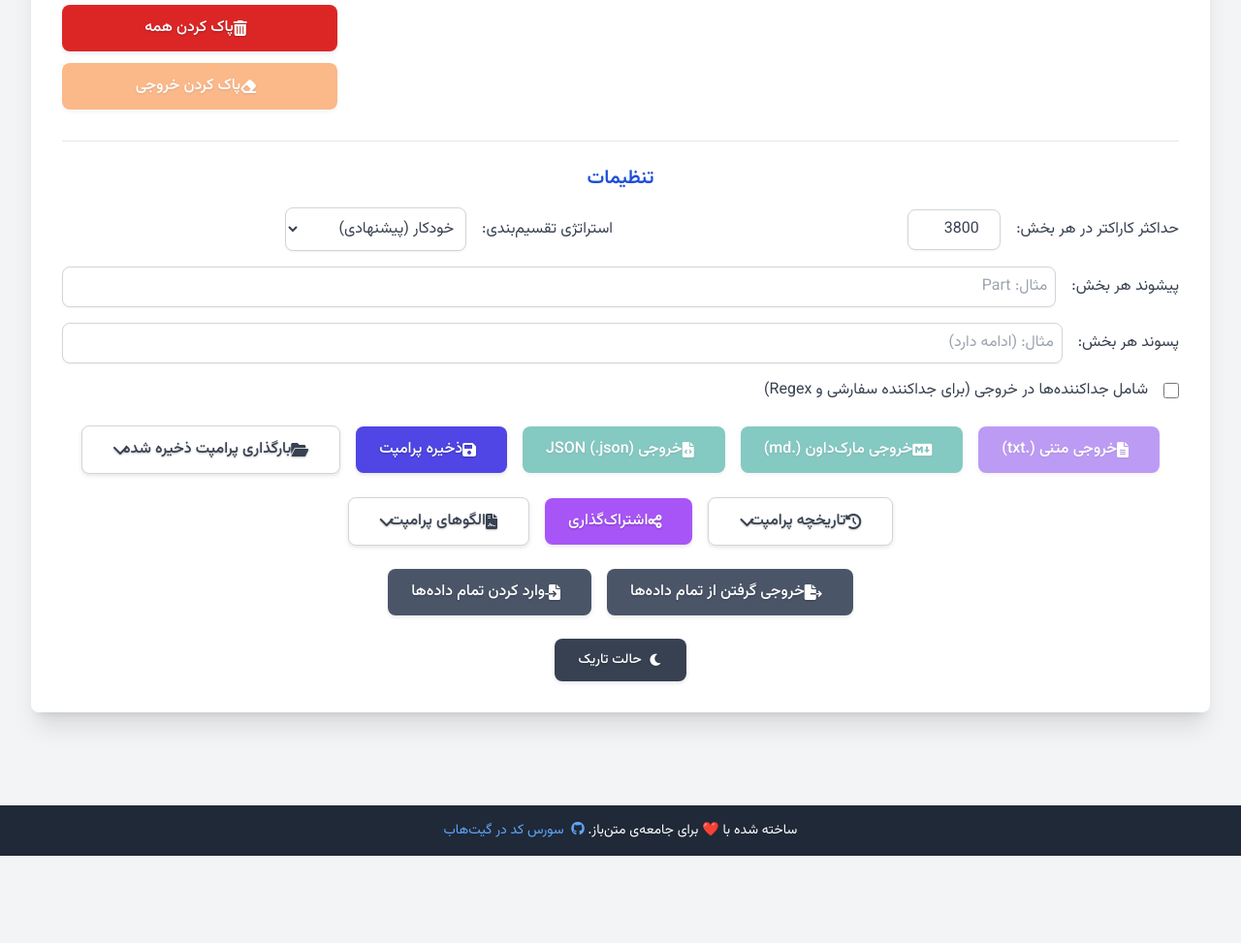
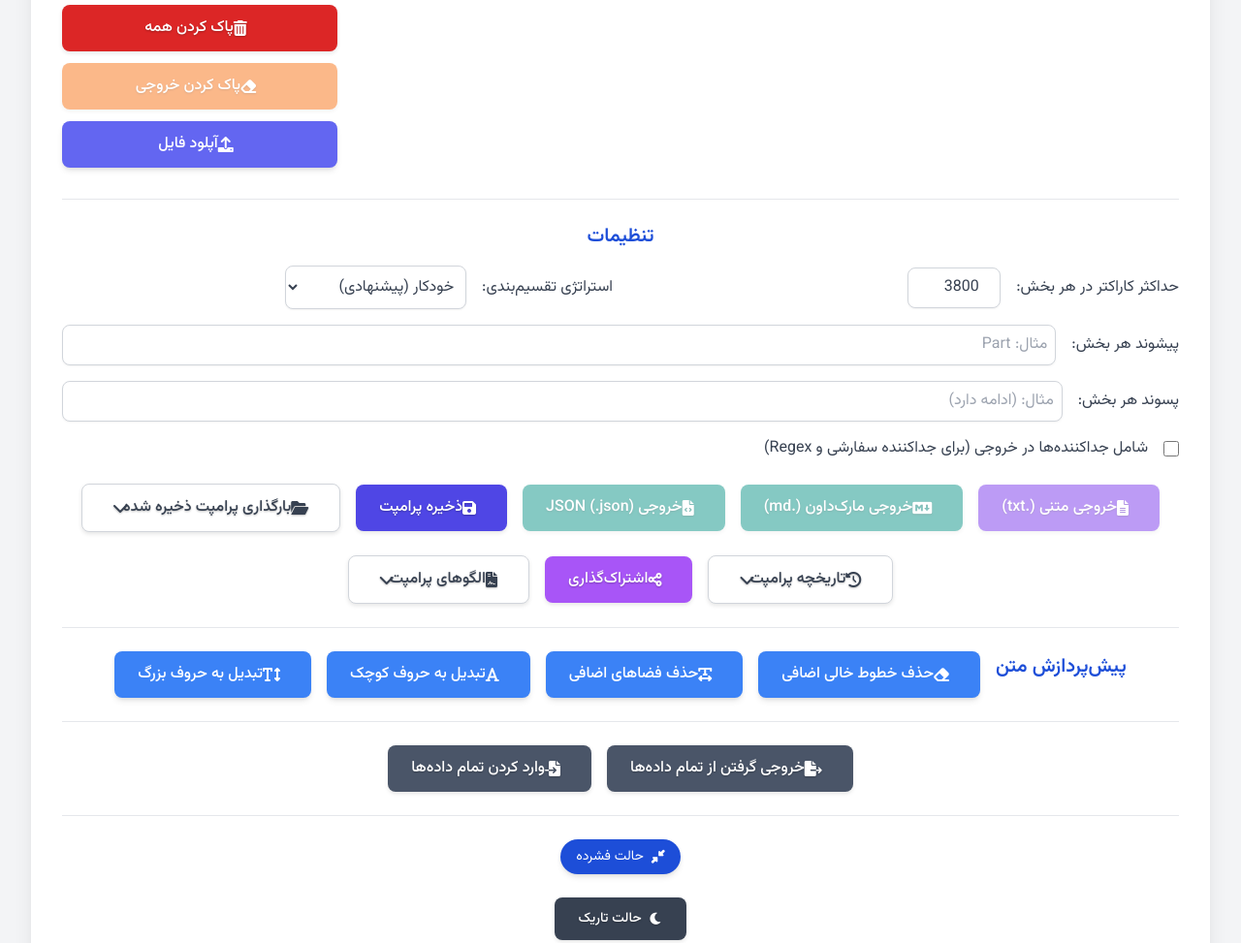
Before and after one commit to RasoulUnlimited/PromptParto, a plain HTML site: page index.html in a window 1280 px wide. Shown: the part 440-1413 px from the top of the page at 97% size. Before the commit the page ends 1323 px from the top, so only its background shows below. Drawn offline with nearby package versions, Linux system fonts and the light colour scheme.

Commit message:
Update index.html

```diff
--- a/index.html
+++ b/index.html
@@ -3,7 +3,7 @@
 <head>
     <meta charset="UTF-8">
     <meta name="viewport" content="width=device-width, initial-scale=1.0">
-    <title>PromptParto - ابزار تقسیم پرامپت</title>
+    <title>PromptParto - ابزار هوشمند تقسیم پرامپت</title>
     <!-- Tailwind CSS CDN -->
     <script src="https://cdn.tailwindcss.com"></script>
     <!-- Google Fonts: Inter for general text, Vazirmatn for Persian -->
@@ -21,7 +21,7 @@
                 <i class="fas fa-magic text-blue-200 mr-2"></i>PromptParto
             </h1>
             <p class="text-lg opacity-90 text-center sm:text-right">
-                ابزاری برای تقسیم پرامپت‌های طولانی به بخش‌های قابل مدیریت
+                ابزاری هوشمند برای تقسیم پرامپت‌های طولانی به بخش‌های قابل مدیریت
             </p>
         </div>
     </header>
@@ -38,12 +38,12 @@
                         placeholder="پرامپت طولانی خود را اینجا وارد کنید یا فایل متنی را بکشید و رها کنید..."
                         aria-label="Prompt Input"
                     ></textarea>
-                    <!-- New: Drag and Drop Overlay -->
+                    <!-- Drag and Drop Overlay -->
                     <label for="fileInput" class="absolute inset-0 flex flex-col items-center justify-center pointer-events-none text-gray-400 dark:text-gray-500 text-lg opacity-0 transition-opacity duration-300 bg-transparent rounded-lg" id="dragDropOverlay">
                         <i class="fas fa-file-upload text-5xl mb-2"></i>
                         <span class="text-xl">فایل متنی را اینجا رها کنید</span>
                     </label>
-                    <input type="file" id="fileInput" accept=".txt" class="hidden" aria-label="Upload text file">
+                    <input type="file" id="fileInput" accept=".txt,.md,.json" class="hidden" aria-label="Upload text file">
 
                     <div class="flex justify-between text-sm mt-2">
                         <p id="charCount" class="text-gray-500 dark:text-gray-400 text-left">
@@ -76,7 +76,7 @@
                     >
                         <i class="fas fa-copy mr-2"></i> کپی همه
                     </button>
-                    <!-- New: Undo/Redo Buttons -->
+                    <!-- Undo/Redo Buttons -->
                     <div class="flex gap-3">
                         <button
                             id="undoButton"
@@ -115,6 +115,14 @@
                         aria-label="Clear Output Only"
                     >
                         <i class="fas fa-eraser mr-2"></i> پاک کردن خروجی
+                    </button>
+                    <!-- New: File Upload Button -->
+                    <button
+                        id="uploadFileButton"
+                        class="bg-indigo-500 hover:bg-indigo-600 text-white font-medium py-3 px-6 rounded-lg shadow-md hover:shadow-lg transition duration-200 flex items-center justify-center text-base"
+                        aria-label="Upload File"
+                    >
+                        <i class="fas fa-upload mr-2"></i> آپلود فایل
                     </button>
                 </div>
             </div>
@@ -251,7 +259,7 @@
                     </div>
                 </div>
 
-                <!-- New: History, Share and Prompt Templates Buttons -->
+                <!-- New: History, Share, Prompt Templates and Text Pre-processing Buttons -->
                 <div class="flex flex-col sm:flex-row items-center justify-center gap-4 mt-6">
                    <div class="relative inline-block text-left z-10">
                         <button
@@ -287,7 +295,7 @@
                     >
                         <i class="fas fa-share-alt mr-2"></i> اشتراک‌گذاری
                     </button>
-                    <!-- New: Prompt Templates Dropdown -->
+                    <!-- Prompt Templates Dropdown -->
                     <div class="relative inline-block text-left z-10">
                         <button
                             id="templateDropdownToggle"
@@ -304,12 +312,54 @@
                                 <!-- Templates will be injected here -->
                                 <p class="text-center text-gray-500 dark:text-gray-400 p-2">الگویی وجود ندارد.</p>
                             </div>
+                            <div class="border-t border-gray-200 dark:border-gray-600 p-2 flex justify-center gap-2">
+                                <button
+                                    id="addTemplateButton"
+                                    class="bg-blue-500 hover:bg-blue-600 text-white font-medium py-2 px-4 rounded-lg shadow-md transition duration-200 flex items-center justify-center text-sm"
+                                    aria-label="Add New Template"
+                                >
+                                    <i class="fas fa-plus mr-2"></i> افزودن الگو
+                                </button>
+                            </div>
                         </div>
                     </div>
                 </div>
 
+                <!-- Text Pre-processing Buttons -->
+                <div class="flex flex-col sm:flex-row items-center justify-center gap-4 mt-6 pt-6 border-t border-gray-200 dark:border-gray-700">
+                    <h3 class="text-xl font-semibold mb-4 text-center text-blue-700 dark:text-blue-400 sm:col-span-full">پیش‌پردازش متن</h3>
+                    <button
+                        id="cleanEmptyLinesButton"
+                        class="bg-blue-500 hover:bg-blue-600 text-white font-medium py-3 px-6 rounded-lg shadow-md hover:shadow-lg transition duration-200 flex items-center justify-center text-base"
+                        aria-label="Clean Empty Lines"
+                    >
+                        <i class="fas fa-eraser mr-2"></i> حذف خطوط خالی اضافی
+                    </button>
+                    <button
+                        id="trimWhitespaceButton"
+                        class="bg-blue-500 hover:bg-blue-600 text-white font-medium py-3 px-6 rounded-lg shadow-md hover:shadow-lg transition duration-200 flex items-center justify-center text-base"
+                        aria-label="Trim Extra Whitespace"
+                    >
+                        <i class="fas fa-text-width mr-2"></i> حذف فضاهای اضافی
+                    </button>
+                    <button
+                        id="lowercaseButton"
+                        class="bg-blue-500 hover:bg-blue-600 text-white font-medium py-3 px-6 rounded-lg shadow-md hover:shadow-lg transition duration-200 flex items-center justify-center text-base"
+                        aria-label="Convert to Lowercase"
+                    >
+                        <i class="fas fa-font mr-2"></i> تبدیل به حروف کوچک
+                    </button>
+                    <button
+                        id="uppercaseButton"
+                        class="bg-blue-500 hover:bg-blue-600 text-white font-medium py-3 px-6 rounded-lg shadow-md hover:shadow-lg transition duration-200 flex items-center justify-center text-base"
+                        aria-label="Convert to Uppercase"
+                    >
+                        <i class="fas fa-text-height mr-2"></i> تبدیل به حروف بزرگ
+                    </button>
+                </div>
+
                 <!-- New: Global Data Management Buttons -->
-                <div class="flex flex-col sm:flex-row items-center justify-center gap-4 mt-6">
+                <div class="flex flex-col sm:flex-row items-center justify-center gap-4 mt-6 pt-6 border-t border-gray-200 dark:border-gray-700">
                     <button
                         id="exportAllDataButton"
                         class="bg-gray-600 hover:bg-gray-700 text-white font-medium py-3 px-6 rounded-lg shadow-md hover:shadow-lg transition duration-200 flex items-center justify-center text-base"
@@ -325,6 +375,17 @@
                         <i class="fas fa-file-import mr-2"></i> وارد کردن تمام داده‌ها
                     </button>
                     <input type="file" id="importFileInput" accept=".json" class="hidden">
+                </div>
+
+                <!-- Compact View Toggle -->
+                <div class="flex justify-center mt-6 pt-6 border-t border-gray-200 dark:border-gray-700">
+                    <button
+                        id="toggleCompactViewButton"
+                        class="bg-blue-700 hover:bg-blue-800 text-white py-2 px-4 rounded-full shadow-md transition duration-200 flex items-center justify-center text-sm"
+                        aria-label="Toggle Compact View"
+                    >
+                        <i class="fas fa-compress-alt ml-2"></i> <span id="compactViewText">حالت فشرده</span>
+                    </button>
                 </div>
 
             </div>
@@ -391,12 +452,18 @@
                     <button id="aiToneInformalButton" class="ai-action-btn bg-blue-100 hover:bg-blue-200 text-blue-700 dark:bg-blue-800 dark:hover:bg-blue-700 dark:text-blue-200 py-2 px-4 rounded-md text-sm transition-colors duration-200">لحن غیررسمی</button>
                     <button id="aiTranslateEnButton" class="ai-action-btn bg-blue-100 hover:bg-blue-200 text-blue-700 dark:bg-blue-800 dark:hover:bg-blue-700 dark:text-blue-200 py-2 px-4 rounded-md text-sm transition-colors duration-200">ترجمه به انگلیسی</button>
                     <button id="aiTranslateFaButton" class="ai-action-btn bg-blue-100 hover:bg-blue-200 text-blue-700 dark:bg-blue-800 dark:hover:bg-blue-700 dark:text-blue-200 py-2 px-4 rounded-md text-sm transition-colors duration-200">ترجمه به فارسی</button>
+                    <button id="aiConvertMarkdownButton" class="ai-action-btn bg-green-500 hover:bg-green-600 text-white py-2 px-4 rounded-md text-sm transition-colors duration-200">
+                        <i class="fab fa-markdown ml-2"></i> تبدیل به مارک‌داون
+                    </button>
+                    <button id="aiConvertJsonButton" class="ai-action-btn bg-green-500 hover:bg-green-600 text-white py-2 px-4 rounded-md text-sm transition-colors duration-200">
+                        <i class="fas fa-file-code ml-2"></i> تبدیل به JSON
+                    </button>
                     <button id="aiSendToAIButton" class="ai-action-btn bg-blue-500 hover:bg-blue-600 text-white py-2 px-4 rounded-md text-sm transition-colors duration-200">
                         <i class="fas fa-paper-plane ml-2"></i> ارسال به هوش مصنوعی
                     </button>
                 </div>
 
-                <!-- New: AI Advanced Settings -->
+                <!-- AI Advanced Settings -->
                 <div class="grid grid-cols-1 md:grid-cols-2 gap-4 mb-4">
                     <div class="flex items-center gap-2">
                         <label for="aiTemperature" class="text-gray-700 dark:text-gray-300">دما (خلاقیت):</label>
@@ -493,7 +560,7 @@
         </div>
     </div>
 
-    <!-- New: Custom Confirmation Modal Structure -->
+    <!-- Custom Confirmation Modal Structure -->
     <div id="confirmationModal" class="fixed inset-0 bg-black bg-opacity-50 flex items-center justify-center p-4 z-50 hidden">
         <div class="bg-white dark:bg-gray-800 rounded-lg shadow-2xl p-6 w-full max-w-sm transform transition-all sm:my-8 sm:align-middle sm:max-w-md sm:w-full">
             <div class="flex justify-between items-center pb-3 border-b dark:border-gray-700">
@@ -512,7 +579,7 @@
         </div>
     </div>
 
-    <!-- New: Generic Input Modal Structure -->
+    <!-- Generic Input Modal Structure -->
     <div id="inputModal" class="fixed inset-0 bg-black bg-opacity-50 flex items-center justify-center p-4 z-50 hidden">
         <div class="bg-white dark:bg-gray-800 rounded-lg shadow-2xl p-6 w-full max-w-sm transform transition-all sm:my-8 sm:align-middle sm:max-w-md sm:w-full">
             <div class="flex justify-between items-center pb-3 border-b dark:border-gray-700">
@@ -551,6 +618,8 @@
         </div>
     </footer>
 
+    <!-- Markdown Parser Library (for AI Markdown output) -->
+    <script src="https://cdnjs.cloudflare.com/ajax/libs/marked/12.0.1/marked.min.js"></script>
     <!-- JavaScript File -->
     <script src="script.js"></script>
 </body>
```
